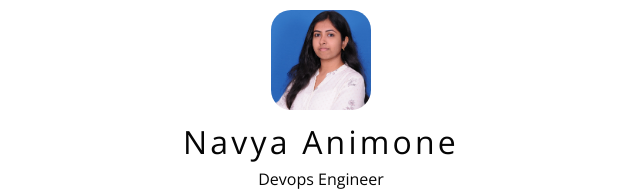
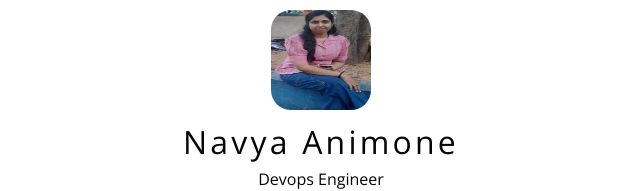
Before and after one commit to NavyaDeveloper/Navya_Bio, a plain HTML site: page index.html in a window 1280 px wide. Shown: the top 191 px of the page, without its empty margins (319-959 px from the left). Drawn offline with nearby package versions, Linux system fonts and the light colour scheme.

Commit message:
Update index.html

```diff
--- a/index.html
+++ b/index.html
@@ -21,7 +21,7 @@
 
             // Your profile picture
             // Note: you can store an image in the /images folder and link to it or an external URL
-            var profilePicURL = "images/profile.jpg";
+            var profilePicURL = "images/20241002_164242.jpg";
 
             // Set your links:
             // The title is the label of the link.
```
